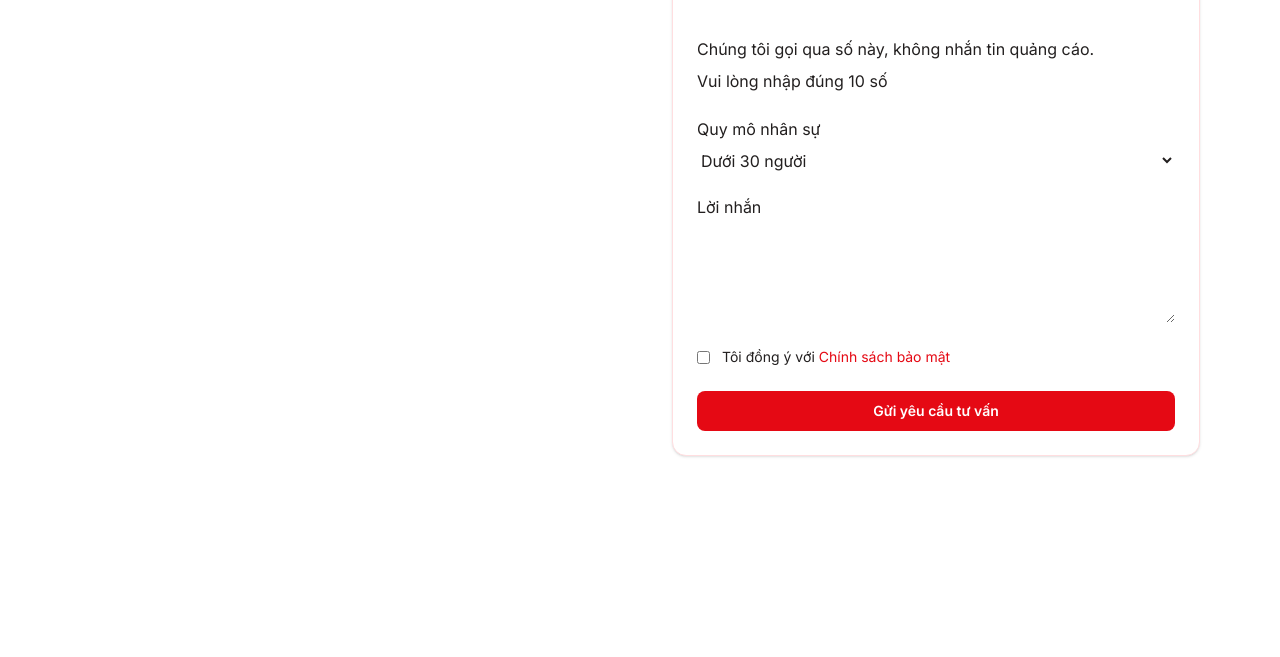
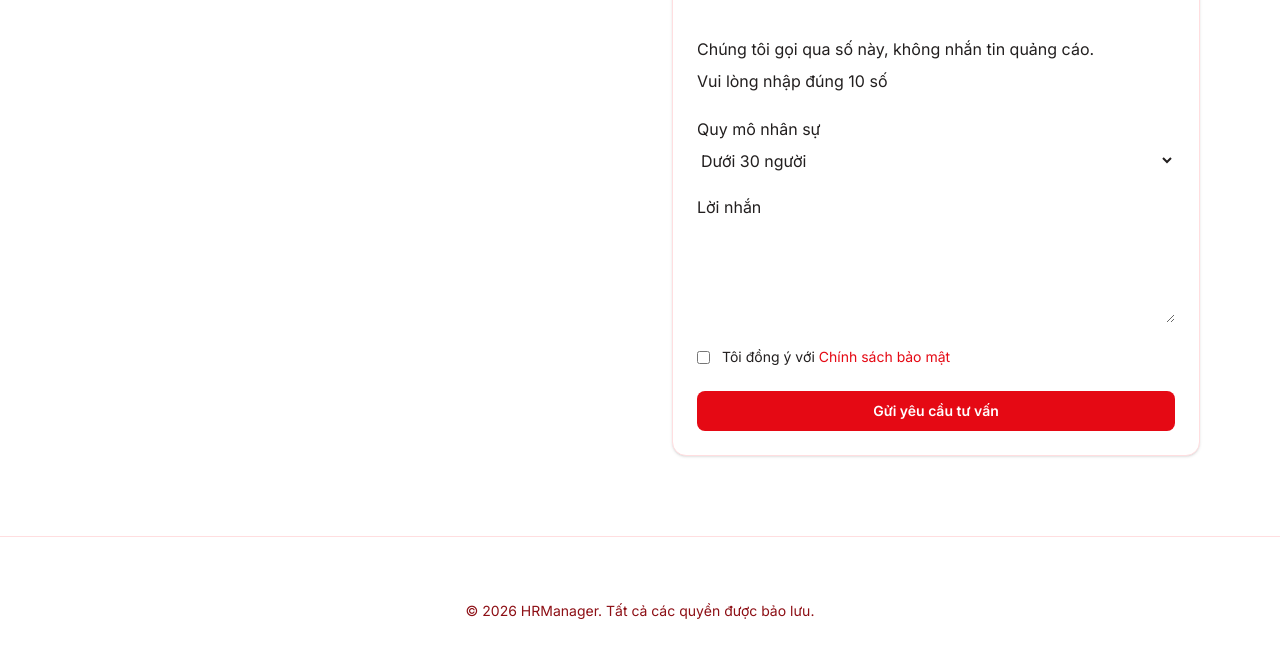
Before and after one commit to vkhanh2012/tkw_2354050051_khanh, a website: page contact.html in a window 1280 px wide. Shown: the part 357-1014 px from the top of the page. Before the commit the page ends 893 px from the top, so only its background shows below. Drawn offline with Linux system fonts and the light colour scheme.

Commit message:
footer của contact

```diff
--- a/contact.html
+++ b/contact.html
@@ -87,5 +87,9 @@
             </form>
         </section>
     </main>
+
+    <footer class="border-t border-line bg-surface py-16 text-center text-sm text-muted">
+        &copy; 2026 HRManager. Tất cả các quyền được bảo lưu.
+    </footer>
 </body>
 </html>
```
